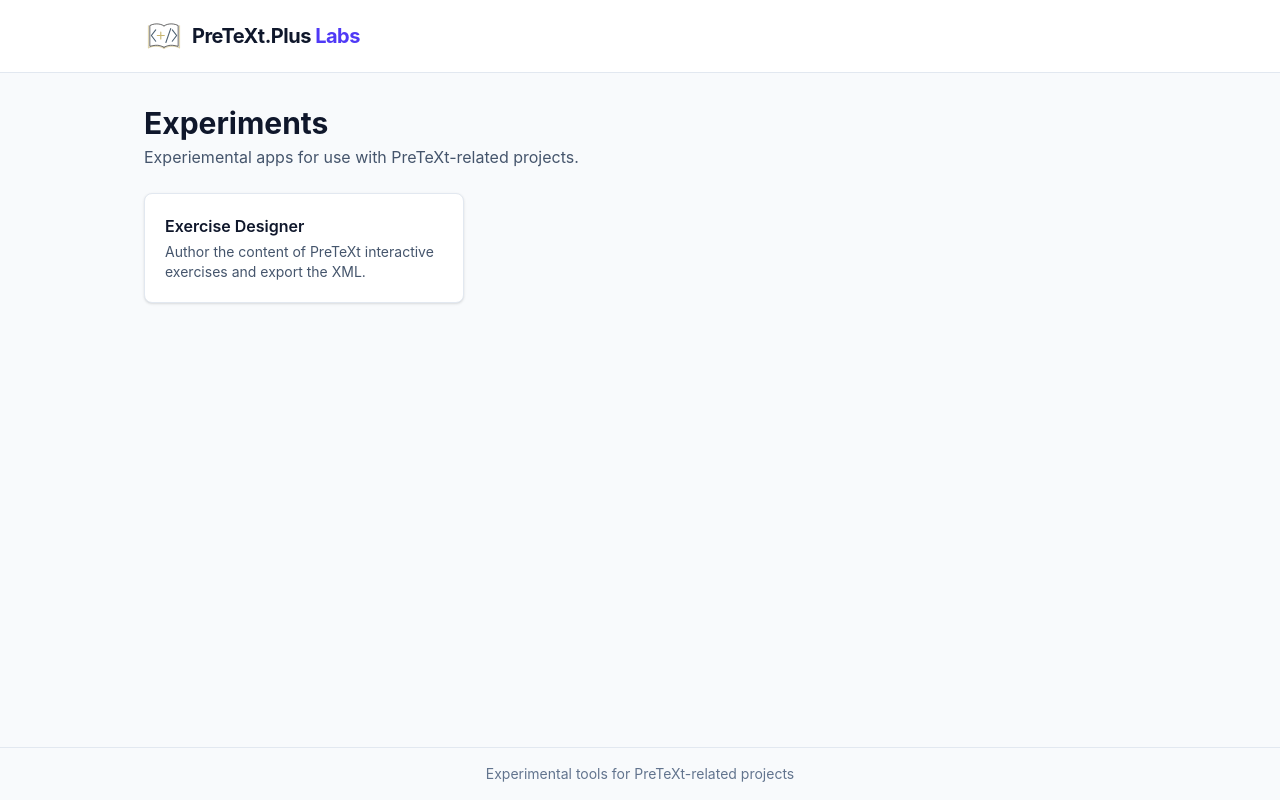
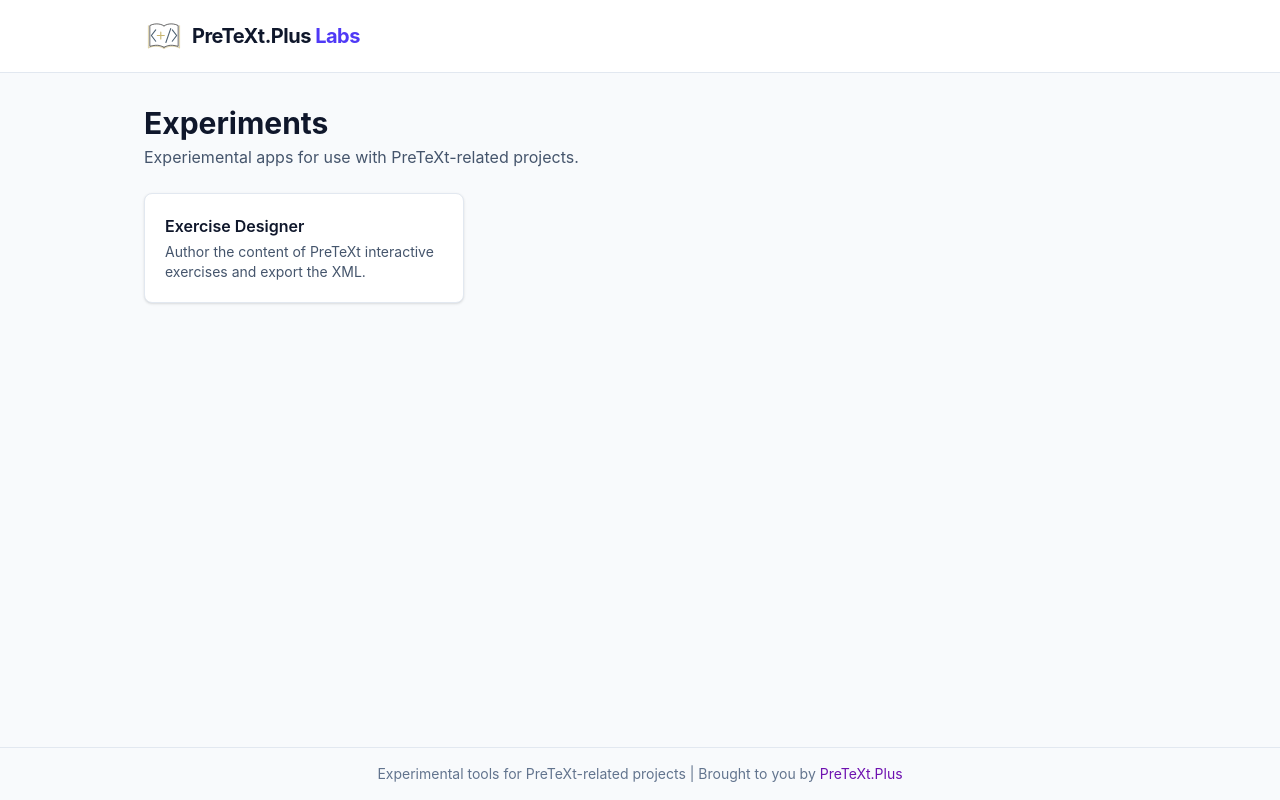
Before and after one commit to PreTeXtPlus/PreTeXt-Plus-Labs, a React (Vite) app: page / in a window 1280 px wide. Built offline with nearby package versions, Linux system fonts and the light colour scheme.

Commit message:
add link back to pretext.plus

```diff
--- a/src/components/Layout.tsx
+++ b/src/components/Layout.tsx
@@ -15,7 +15,8 @@ export default function Layout() {
         <Outlet />
       </main>
       <footer className="border-t border-slate-200 py-4 text-center text-sm text-slate-500">
-        Experimental tools for PreTeXt-related projects
+        Experimental tools for PreTeXt-related projects |
+        Brought to you by <a href="https://pretext.plus" className="hover:underline text-purple-800">PreTeXt.Plus</a>
       </footer>
     </div>
   )
```
